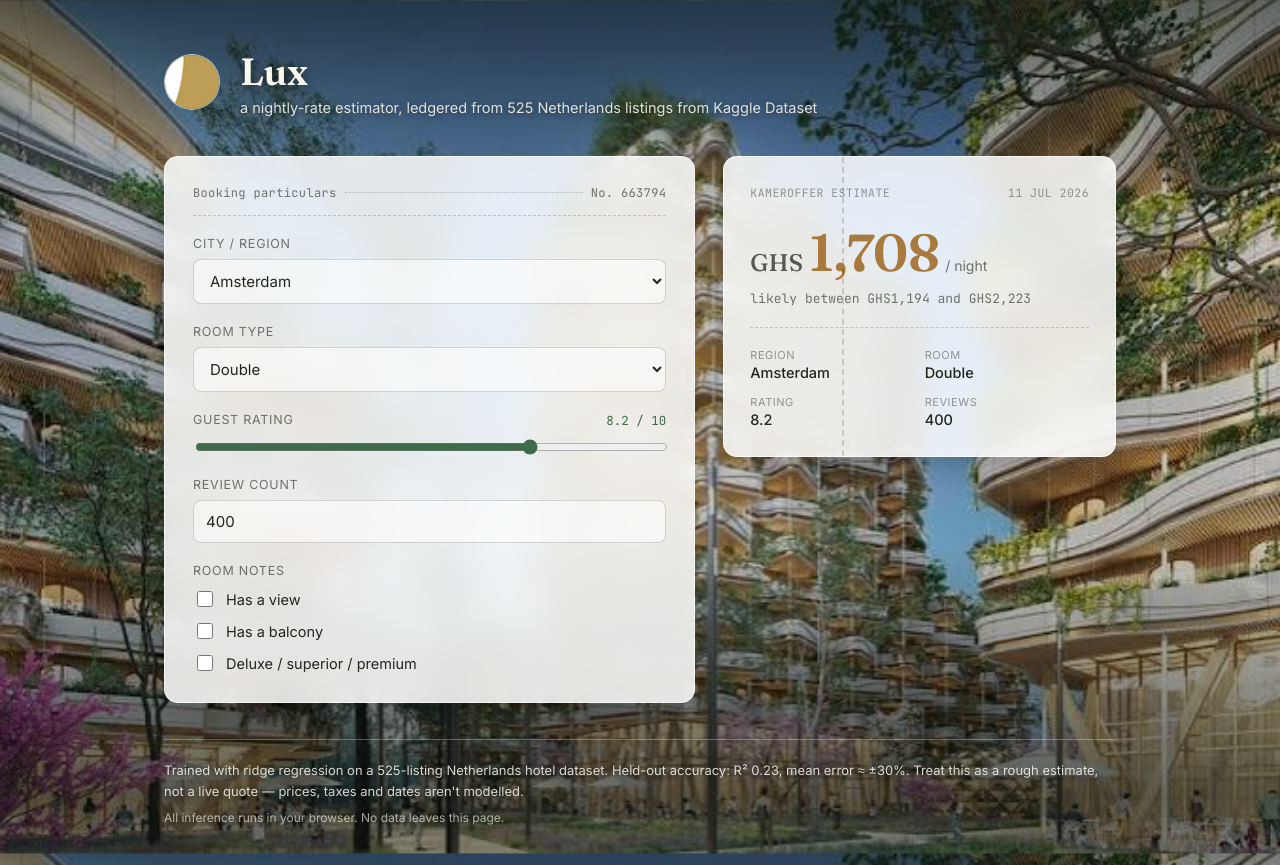
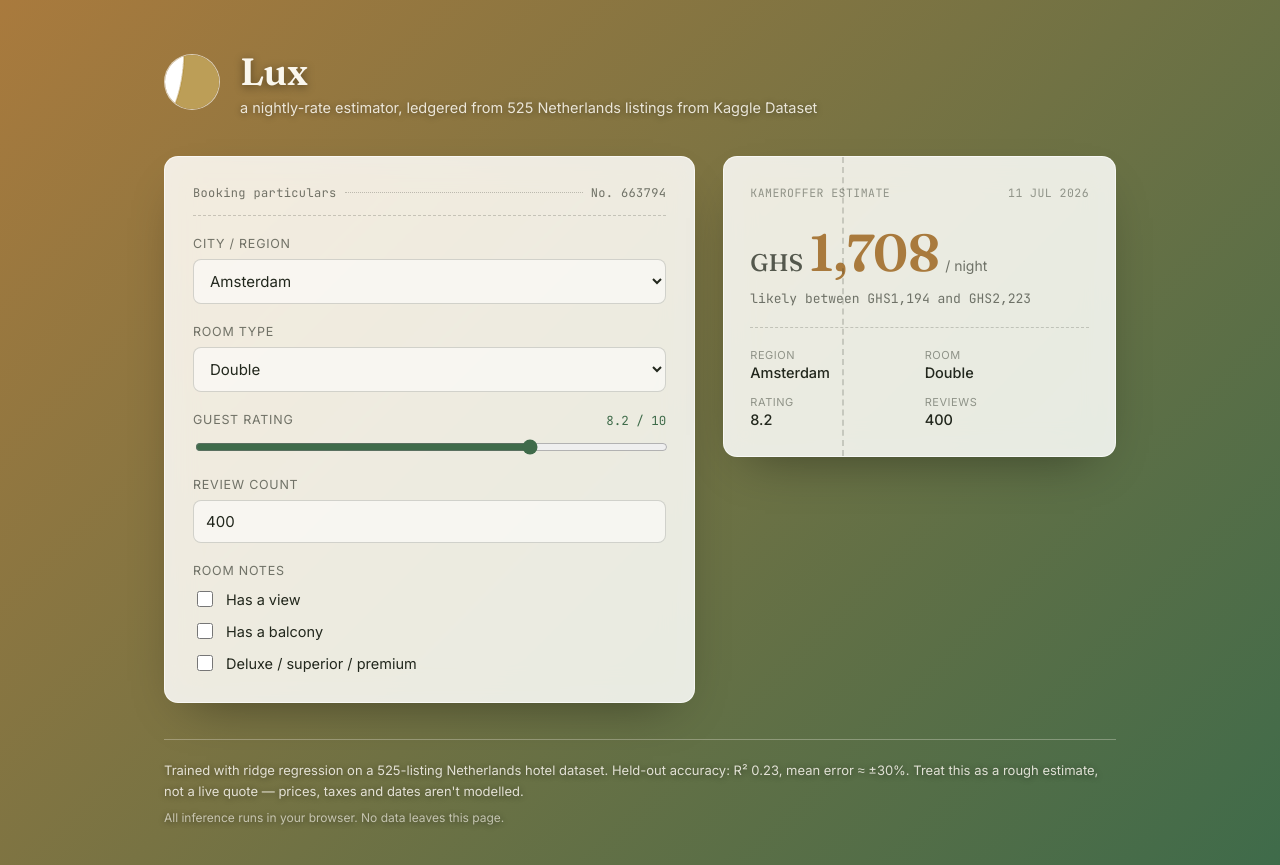
Before and after one commit to kasimibrahim/house-prediction, a React (Vite) app: page / in a window 1280 px wide. Built offline with nearby package versions, Linux system fonts and the light colour scheme.

Commit message:
MODIFICATION: gradient background

```diff
--- a/src/styles.css
+++ b/src/styles.css
@@ -22,8 +22,7 @@ html, body { margin: 0; padding: 0; }
 
 body {
   background:
-    linear-gradient(180deg, rgba(10, 18, 12, 0.60) 0%, rgba(10, 18, 12, 0.18) 26%, rgba(10, 18, 12, 0.22) 68%, rgba(10, 18, 12, 0.62) 100%),
-    url('/hotel-bg.png') center / cover no-repeat fixed;
+  linear-gradient(135deg, var(--wood) 0%, var(--forest) 100%);
   color: var(--ink);
   font-family: 'Inter', system-ui, sans-serif;
   min-height: 100vh;
```
